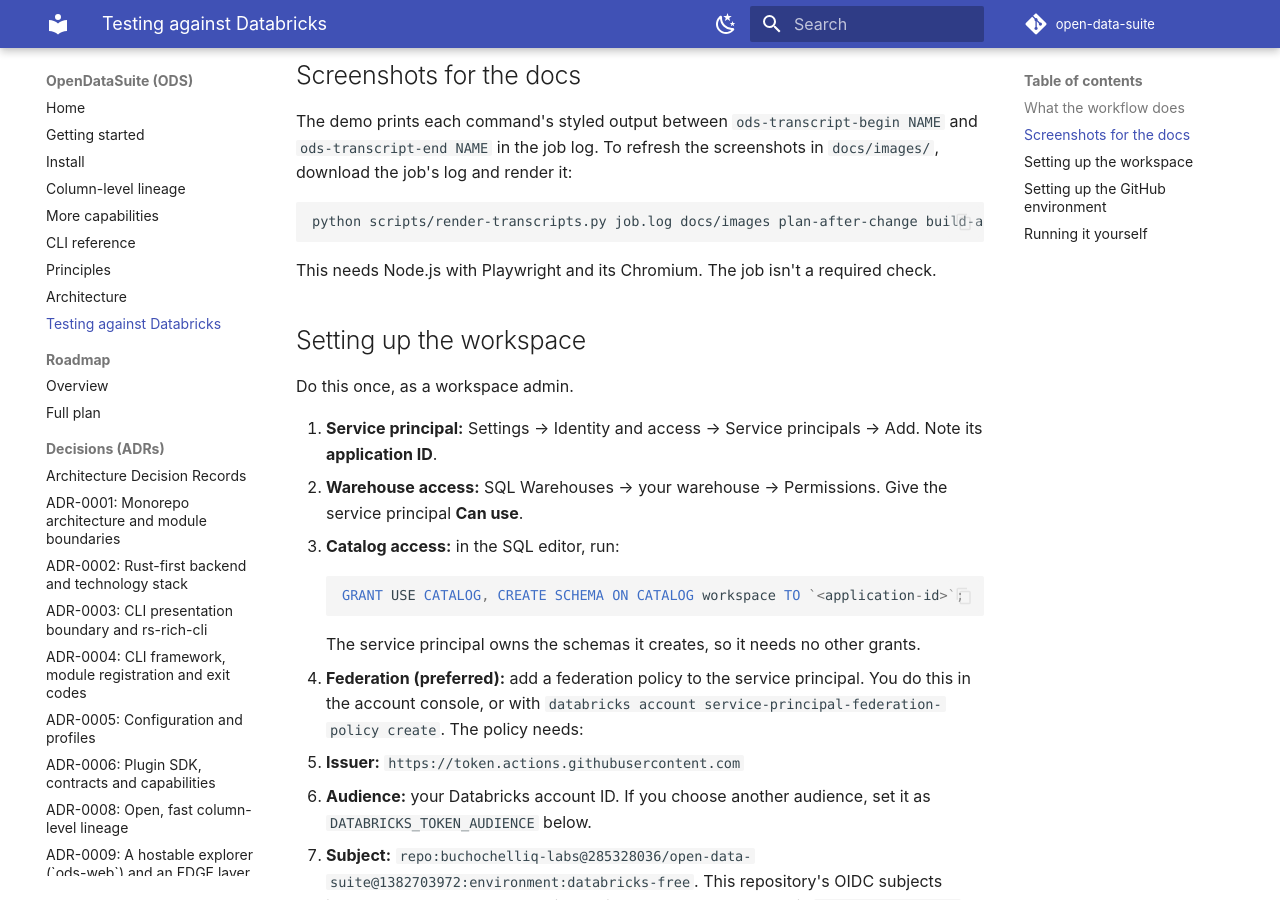
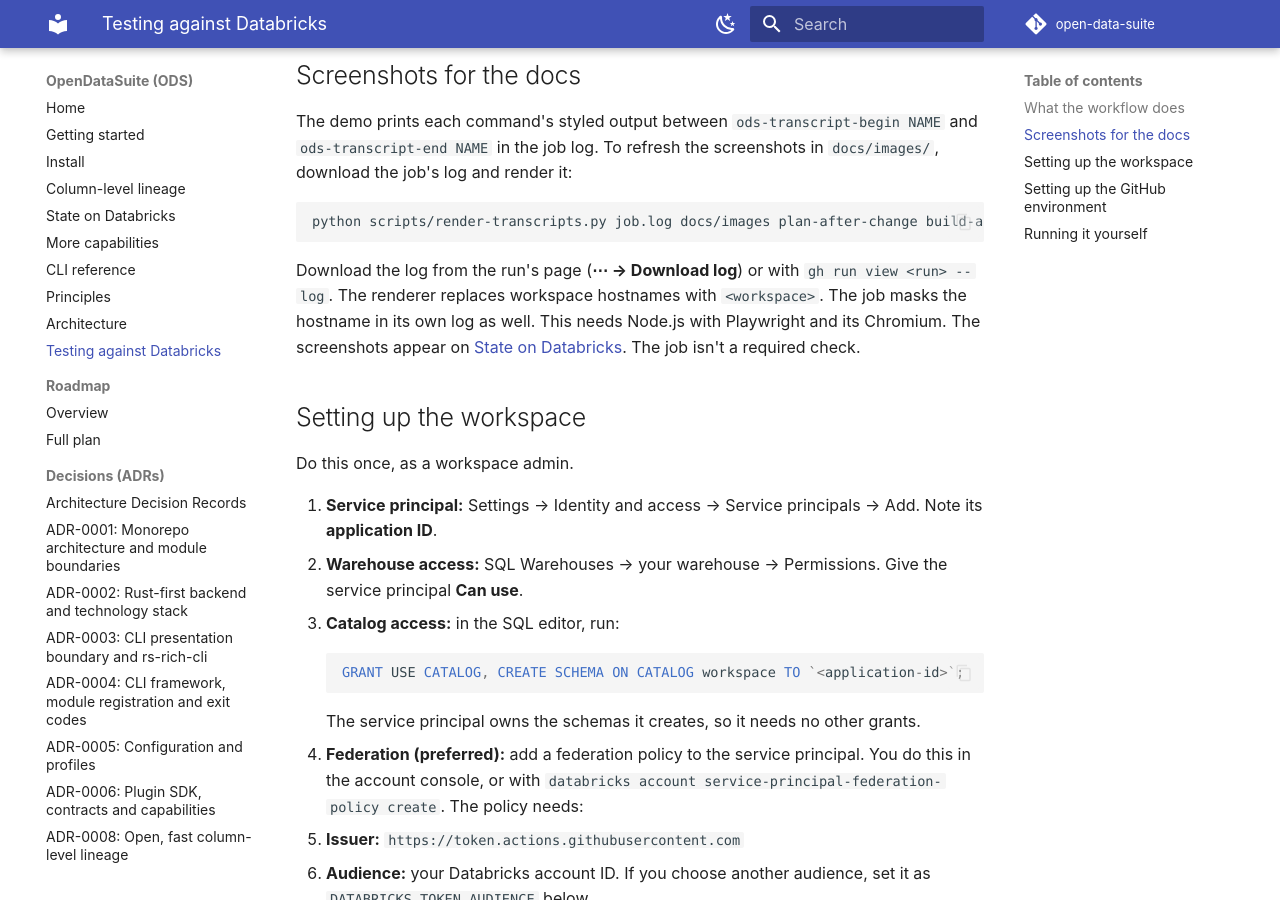
Before and after one commit to buchochelliq-labs/open-data-suite, an MkDocs documentation site: the page built from docs/contributing-databricks.md, in a window 1280 px wide and 900 px high, scrolled down 1126 px. Built offline with MkDocs 1.6.1 and Material for MkDocs 9.7.7, drawn with Linux system fonts in a browser that asks for light colours; comment, search, counter and statistics services are not loaded.

Commit message:
docs: ODS State on Databricks, with screenshots from the CI run
Adds docs/databricks.md with screenshots of ods state on a real
Databricks Free Edition workspace, rendered from the databricks job's
run 36499795593: the dry run planning only customers and the view
reading it after a change, the build of those two, and the history.

The renderer now replaces workspace hostnames with <workspace>, and
the job masks the bare hostname in its log: ODS and dbt print it
without the scheme, which the secret's own masking misses.

Part of #294

Co-Authored-By: Claude Opus 5.5 <noreply@anthropic.com>
Claude-Session: https://claude.ai/code/session_019o28ABji7oKrHhDj6a9qF6

````diff
--- a/docs/contributing-databricks.md
+++ b/docs/contributing-databricks.md
@@ -49,7 +49,11 @@ download the job's log and render it:
 python scripts/render-transcripts.py job.log docs/images plan-after-change build-after-change
 ```
 
-This needs Node.js with Playwright and its Chromium. The job isn't
+Download the log from the run's page (**⋯ → Download log**) or with
+`gh run view <run> --log`. The renderer replaces workspace hostnames with
+`<workspace>`. The job masks the hostname in its own log as well. This needs Node.js
+with Playwright and its Chromium. The screenshots appear on
+[State on Databricks](databricks.md). The job isn't
 a required check.
 
 ## Setting up the workspace
--- a/mkdocs.yml
+++ b/mkdocs.yml
@@ -68,6 +68,7 @@ nav:
   - Getting started: getting-started.md
   - Install: install.md
   - Column-level lineage: lineage.md
+  - State on Databricks: databricks.md
   - More capabilities: capabilities.md
   - CLI reference: cli.md
   - Principles: principles.md
````
Also changed, not shown: docs/databricks.md (added, +68 -0 lines), docs/images/state-databricks-build-after-change.png (added), docs/images/state-databricks-history.png (added), docs/images/state-databricks-plan-after-change.png (added), 2 other files.
